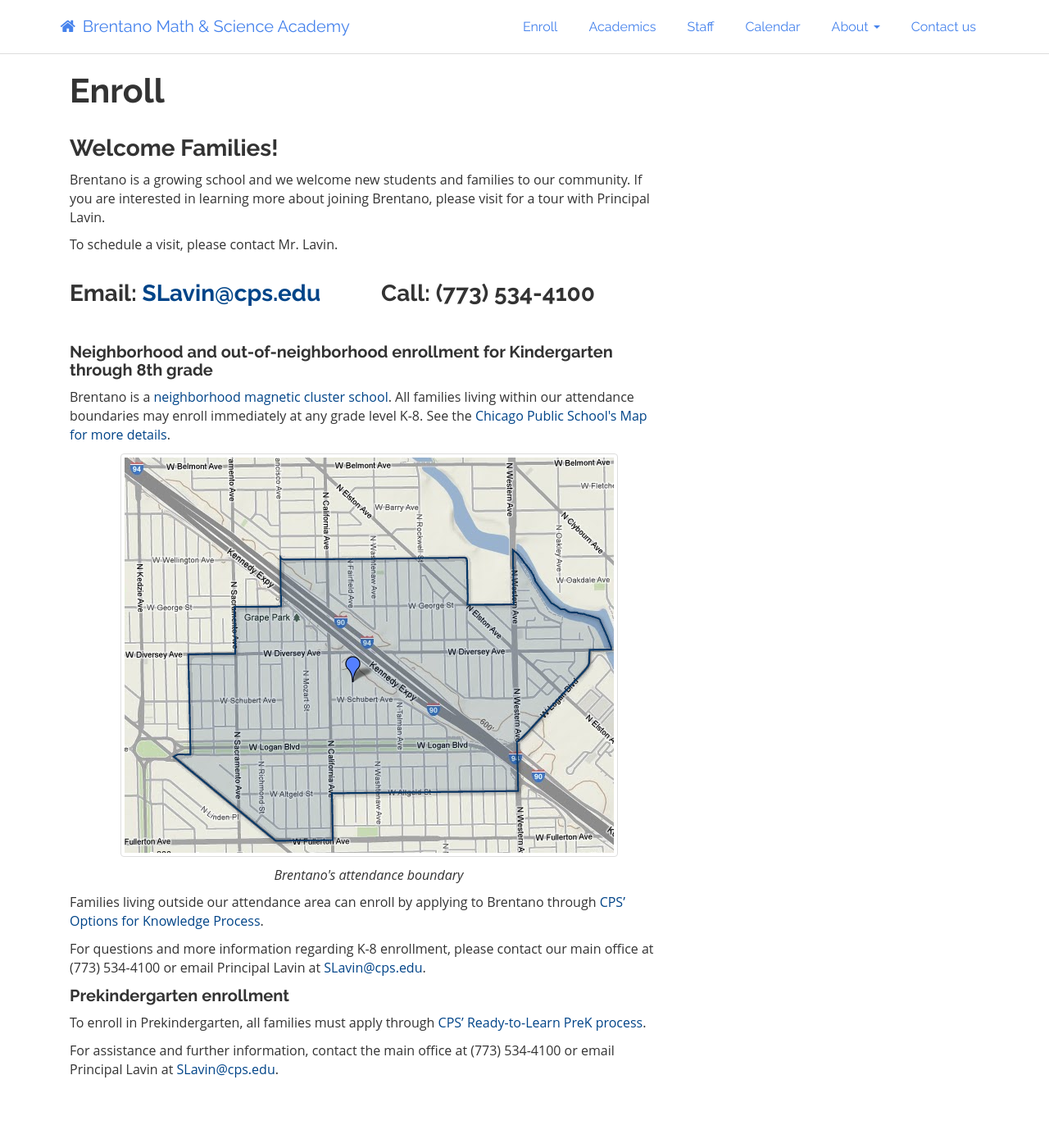
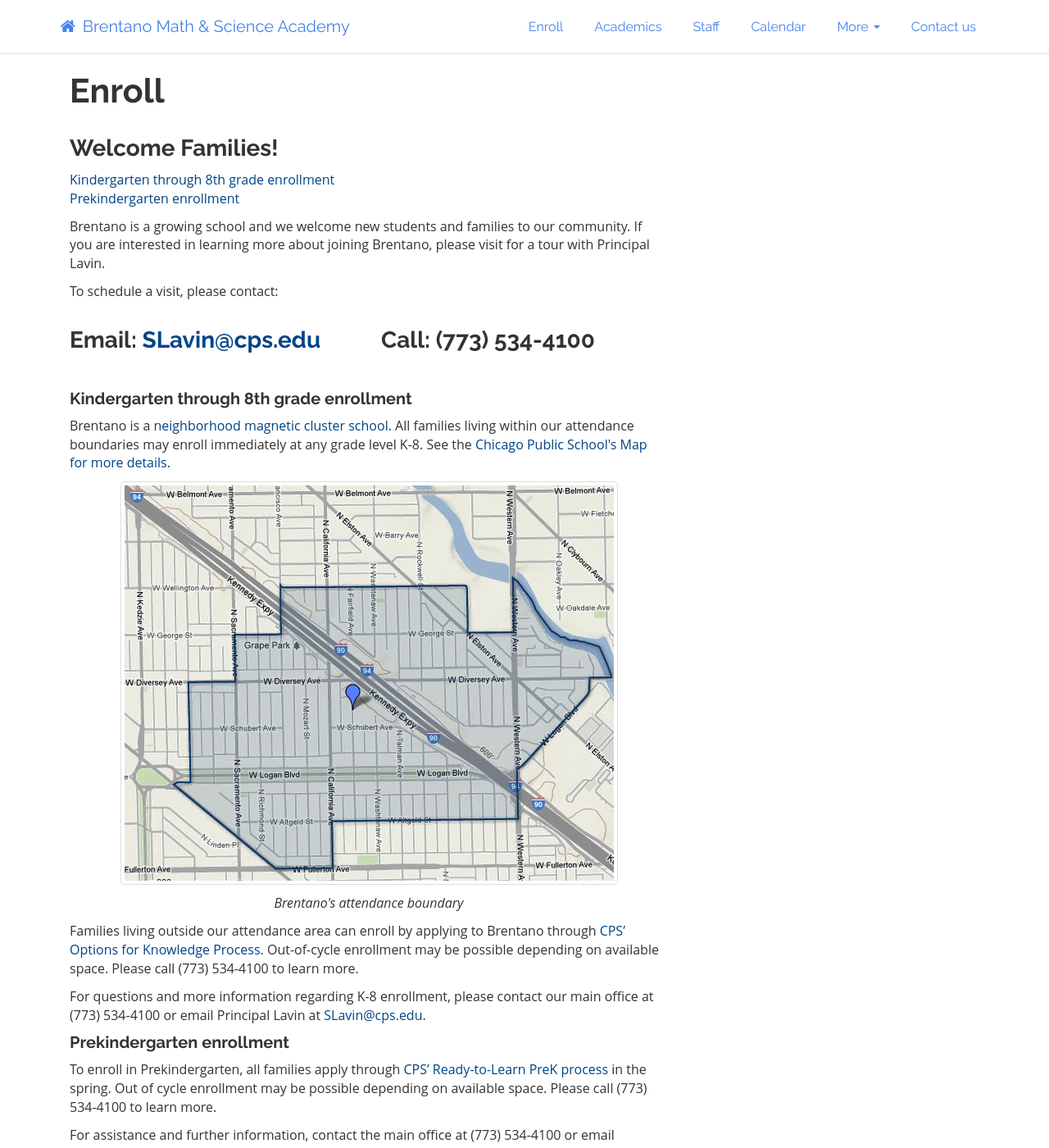
Before and after one commit to brentano-elementary/brentano-website, a Jekyll site: the page built from enroll.html, in a window 1280 px wide and 1400 px high. Shown: the whole window at 82% size. Built offline with Jekyll 4.4.1, drawn with Linux system fonts in a browser that asks for light colours; nearby versions of some CDN libraries; some of the changed text lies outside the part shown.

Commit message:
misc updates

```diff
--- a/_layouts/default.html
+++ b/_layouts/default.html
@@ -109,7 +109,7 @@
             <li><a href='/staff/index.html'>Staff</a></li>
             <li><a href='/calendar.html'>Calendar</a></li>
             <li class="dropdown">
-              <a href="#" class="dropdown-toggle" data-toggle="dropdown" role="button" aria-haspopup="true" aria-expanded="false">About <span class="caret"></span></a>
+              <a href="#" class="dropdown-toggle" data-toggle="dropdown" role="button" aria-haspopup="true" aria-expanded="false">More <span class="caret"></span></a>
               <ul class="dropdown-menu">
                 <li><a href='/about.html'>About Brentano</a></li>
                 <li><a href='/after-school-care.html'>After school care</a></li>
@@ -144,7 +144,7 @@
             <div class='col-sm-4'>
               <p class='muted'>
                 <strong>Brentano Math &amp; Science Academy</strong><br />
-                Pre-K thru 8th Grade
+                Pre-K through 8th Grade
               </p>
               <p class='muted'>
                 2723 N. Fairfield Ave.<br />Chicago, Illinois<br />60647
--- a/academics/index.html
+++ b/academics/index.html
@@ -14,7 +14,7 @@
 
         <h3>PreK</h3>
 
-        <p>Brentano offers play-based prekindergarten in two half-day sessions: morning and afternoon. Our prekindergarten program has a Gold quality rating, the highest status awarded by the state of Illinois. Our prekindergarten students learn in either a traditional setting, with a teacher and an aide for a class of 20 students, or a blended setting with two teachers an aide for a class of 20 students including some with disabilities.</p>
+        <p>Brentano offers play-based prekindergarten in two half-day sessions: morning and afternoon. Our prekindergarten program has a Gold quality rating, the highest status awarded by the state of Illinois. Our prekindergarten students learn in either a traditional setting, with a teacher and an aide for a class of 20 students, or a blended setting with a general education teacher, a special education teacher, and an aide for an inclusive class of 20 students.</p>
 
         <h3>Kindergarten through 4th grade</h3>
 
@@ -22,7 +22,7 @@
 
         <h3>5th through 8th grade</h3>
 
-        <p>Brentano students in 5th grade through 8th grade work in a departmentalized setting. Each students begins the day in a 30 minute advisory, then moves through three 90-minute periods with focuses on literacy, math, and integrated science and social studies. Students also work with enrichment teachers in visual art, drama, technology, and physical education.</p>
+        <p>Brentano students in 5th grade through 8th grade work in a departmentalized setting. Each student begins the day in a 30 minute advisory, then moves through three 90-minute periods with focuses on literacy, math, and integrated science and social studies. Students also work with enrichment teachers in visual art, drama, technology, and physical education.</p>
 
     </div>
 </div>
--- a/contact.html
+++ b/contact.html
@@ -10,7 +10,7 @@
 
         <p>
             <strong>Brentano Math &amp; Science Academy</strong><br />
-            Pre-K thru 8th Grade
+            Pre-K through 8th Grade
         </p>
         <p>
             2723 N. Fairfield Ave.<br />Chicago, Illinois<br />60647
@@ -19,7 +19,7 @@
         <i class='fa fa-fw fa-phone'></i> Phone: (773) 534-4100<br />
         <i class='fa fa-fw fa-print'></i> Fax: (773) 534-4508<br />
 
-        <p><i class='fa fa-fw fa-envelope'></i> Contact Mr. Levin with any questions at <a href='mailto:SLavin@cps.edu'>SLavin@cps.edu</a>.</p>
+        <p><i class='fa fa-fw fa-envelope'></i> Contact Mr. Lavin with any questions at <a href='mailto:SLavin@cps.edu'>SLavin@cps.edu</a>.</p>
 
         <i class='fa fa-fw fa-facebook-official'></i> <a href='https://www.facebook.com/brentanologansquare/'>Follow Brentano on Facebook</a>
     </div>
--- a/enroll.html
+++ b/enroll.html
@@ -10,9 +10,14 @@
 
         <h3>Welcome Families!</h3>
 
+        <p>
+            <a href='#k-8'>Kindergarten through 8th grade enrollment</a><br />
+            <a href='#prek'>Prekindergarten enrollment</a><br />
+        </p>
+
         <p>Brentano is a growing school and we welcome new students and families to our community. If you are interested in learning more about joining Brentano, please visit for a tour with Principal Lavin.
 
-        <p>To schedule a visit, please contact Mr. Lavin.</p>
+        <p>To schedule a visit, please contact:</p>
 
         <div class='row'>
             <div class='col-sm-6'>
@@ -25,20 +30,20 @@
         </div>
 
 
-        <h4><br />Neighborhood and out-of-neighborhood enrollment for Kindergarten through 8th grade</h4>
+        <h4 id='k-8'><br />Kindergarten through 8th grade enrollment</h4>
 
         <p>Brentano is a <a href='http://www.cpsoae.org/apps/pages/index.jsp?uREC_ID=72699&type=d'>neighborhood magnetic cluster school</a>. All families living within our attendance boundaries may enroll immediately at any grade level K-8. See the <a href='http://cps.edu/map'>Chicago Public School's Map for more details</a>.</p>
 
         <p class='text-center'><img src="/images/boundry.png" class='img-responsive img-thumbnail' alt='Brentano school boundary' title='Brentano school boundary'/></p>
         <p class='text-center'><em>Brentano's attendance boundary</em></p>
 
-        <p>Families living outside our attendance area can enroll by applying to Brentano through <a href='https://apply.cps.edu/'>CPS’ Options for Knowledge Process</a>.</p>
+        <p>Families living outside our attendance area can enroll by applying to Brentano through <a href='https://apply.cps.edu/'>CPS’ Options for Knowledge Process</a>. Out-of-cycle enrollment may be possible depending on available space. Please call (773) 534-4100 to learn more.</p>
 
         <p>For questions and more information regarding K-8 enrollment, please contact our main office at (773) 534-4100 or email Principal Lavin at <a href='mailto:SLavin@cps.edu'>SLavin@cps.edu</a>.</p>
 
-        <h4>Prekindergarten enrollment</h4>
+        <h4 id='prek'>Prekindergarten enrollment</h4>
 
-        <p>To enroll in Prekindergarten, all families must apply through <a href='http://cps.edu/schools/earlychildhood/Pages/EarlyChildhood.aspx'>CPS’ Ready-to-Learn PreK process</a>.</p>
+        <p>To enroll in Prekindergarten, all families apply through <a href='http://cps.edu/schools/earlychildhood/Pages/EarlyChildhood.aspx'>CPS’ Ready-to-Learn PreK process</a> in the spring. Out of cycle enrollment may be possible depending on available space. Please call (773) 534-4100 to learn more. </p>
 
         <p>For assistance and further information, contact the main office at (773) 534-4100 or email Principal Lavin at <a href='mailto:SLavin@cps.edu'>SLavin@cps.edu</a>.</p>
 
--- a/index.html
+++ b/index.html
@@ -11,12 +11,12 @@
     </div>
     <div class='col-sm-4'>
         <h3><i class='fa fa-fw fa-graduation-cap'></i> Academics</h3>
-        <p>Brentano serves Pre-K thru 8th Grade. Our philosophy is to empower students as leaders in their learning.</p>
+        <p>Brentano serves Pre-K through 8th grade with outstanding teaching and an inquiry-based approach.</p>
         <p><a class='btn btn-link' href='/academics/index.html'>Our academics ></a></p>
     </div>
     <div class='col-sm-4'>
         <h3><i class='fa fa-fw fa-group'></i> Our teachers</h3>
-        <p>Brentano has an excellent and motivated teaching staff, which engages in continuous learning.</p>
+        <p>Brentano's strength is our teachers. They are motivated, collaborative, and always learning.</p>
         <p><a class='btn btn-link' href='/staff/index.html'>Meet our staff ></a></p>
     </div>
 </div>
@@ -25,7 +25,7 @@
 <div class='row'>
     <div class='col-sm-8'>
         <h3><i class='fa fa-fw fa-facebook-official'></i> Latest updates from Brentano</h3>
-        <p>The latest updates from Brentano's staff and community. <a href='https://www.facebook.com/brentanologansquare/'>Follow Brenano Math &amp; Science Academy on Facebook</a>.</p>
+        <p><a href='https://www.facebook.com/brentanologansquare/'>Follow Brentano Math &amp; Science Academy on Facebook</a>.</p>
         <div id="fb-feed"></div>
     </div>
     <div class='col-sm-4'>
```
